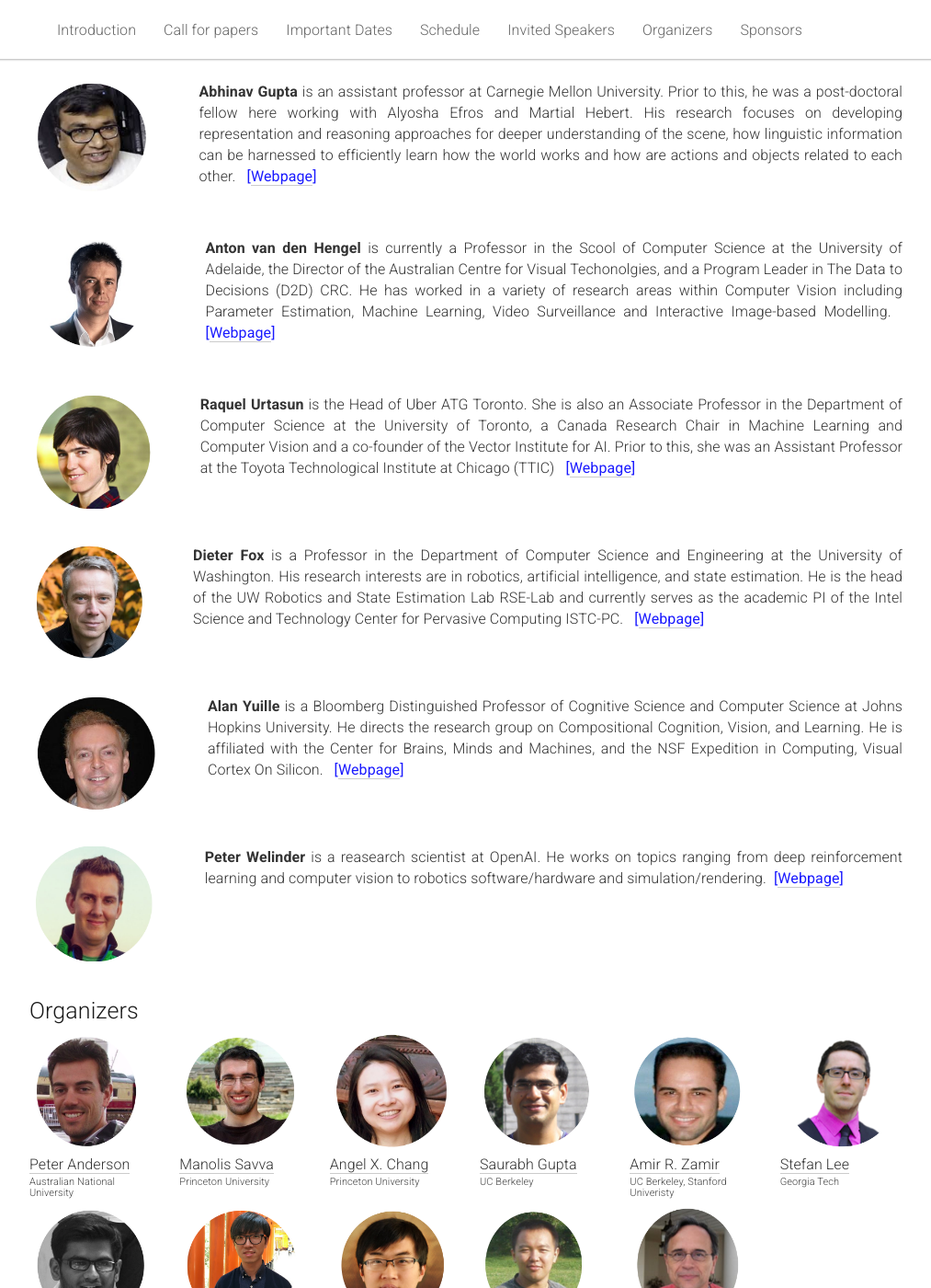
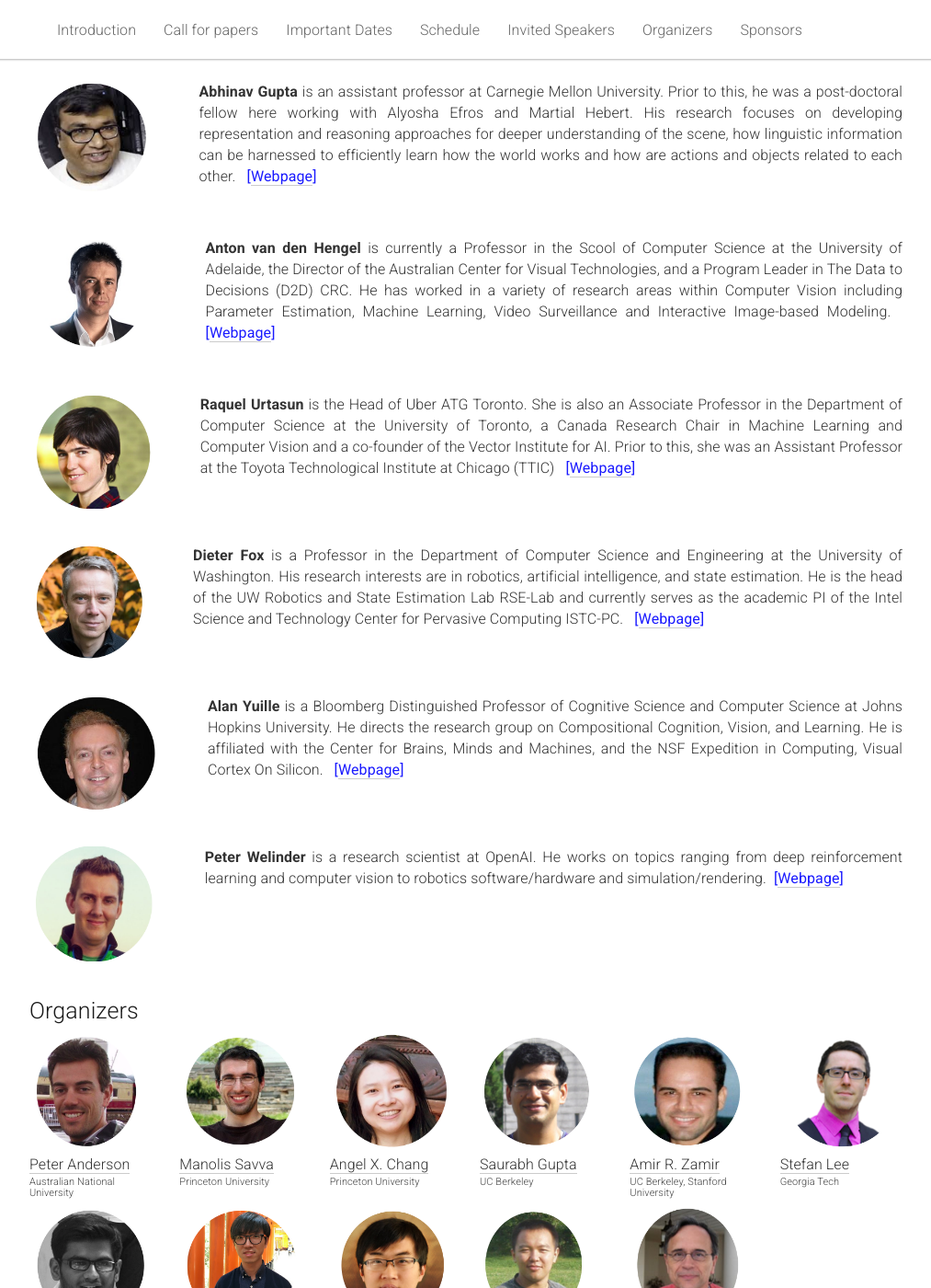
Before and after one commit to eccv18-vlease/eccv18-vlease.github.io, a Jekyll site: the page built from _pages/home.md, in a window 1280 px wide and 1400 px high, scrolled down 2915 px. Shown: the whole window at 92% size, without its empty margins (133-1146 px from the left). Built offline with Jekyll 4.4.1, drawn with Linux system fonts in a browser that asks for light colours; some of the changed text lies outside the part shown.

Commit message:
Fixes typos

```diff
--- a/_pages/home.md
+++ b/_pages/home.md
@@ -242,7 +242,7 @@ or implied, of the U.S. Government, or any sponsor." -->
 <div class="row">
   <div class="col-md-12">
     <img class="people-pic" style="float:left;margin-right:50px;" src="{{ "/static/img/people/anton.png" | prepend:site.baseurl }}">
-    <p><b>Anton van den Hengel</b> is currently a Professor in the Scool of Computer Science at the University of Adelaide, the Director of the Australian Centre for Visual Techonolgies, and a Program Leader in The Data to Decisions (D2D) CRC. He has worked in a variety of research areas within Computer Vision including Parameter Estimation, Machine Learning, Video Surveillance and Interactive Image-based Modelling. &nbsp;
+    <p><b>Anton van den Hengel</b> is currently a Professor in the Scool of Computer Science at the University of Adelaide, the Director of the Australian Center for Visual Technologies, and a Program Leader in The Data to Decisions (D2D) CRC. He has worked in a variety of research areas within Computer Vision including Parameter Estimation, Machine Learning, Video Surveillance and Interactive Image-based Modeling. &nbsp;
     <span style="color:#1a1aff;font-weight:400;">[<a href="https://cs.adelaide.edu.au/users/hengel/">Webpage</a>]</span></p>
   </div>
 </div><br>
@@ -274,7 +274,7 @@ or implied, of the U.S. Government, or any sponsor." -->
 <div class="row"  id="organizers">
   <div class="col-md-12">
     <img class="people-pic" style="float:left;margin-right:50px;" src="{{ "/static/img/people/peterw.png" | prepend:site.baseurl }}">
-    <p><b>Peter Welinder</b> is a reasearch scientist at OpenAI. He works on topics ranging from deep reinforcement learning and computer vision to robotics software/hardware and simulation/rendering.&nbsp;
+    <p><b>Peter Welinder</b> is a research scientist at OpenAI. He works on topics ranging from deep reinforcement learning and computer vision to robotics software/hardware and simulation/rendering.&nbsp;
     <span style="color:#1a1aff;font-weight:400;">[<a href="https://www.linkedin.com/in/welinder/">Webpage</a>]</span></p>
   </div>
 </div><br>
@@ -333,7 +333,7 @@ or implied, of the U.S. Government, or any sponsor." -->
     </a>
     <div class="people-name">
       <a href="https://cs.stanford.edu/~amirz/">Amir R. Zamir</a>
-      <h6>UC Berkeley, Stanford Univeristy</h6>
+      <h6>UC Berkeley, Stanford University</h6>
     </div>
   </div>
 
```
Also changed, not shown: other parts of _pages/home.md (+2 -2 lines).
